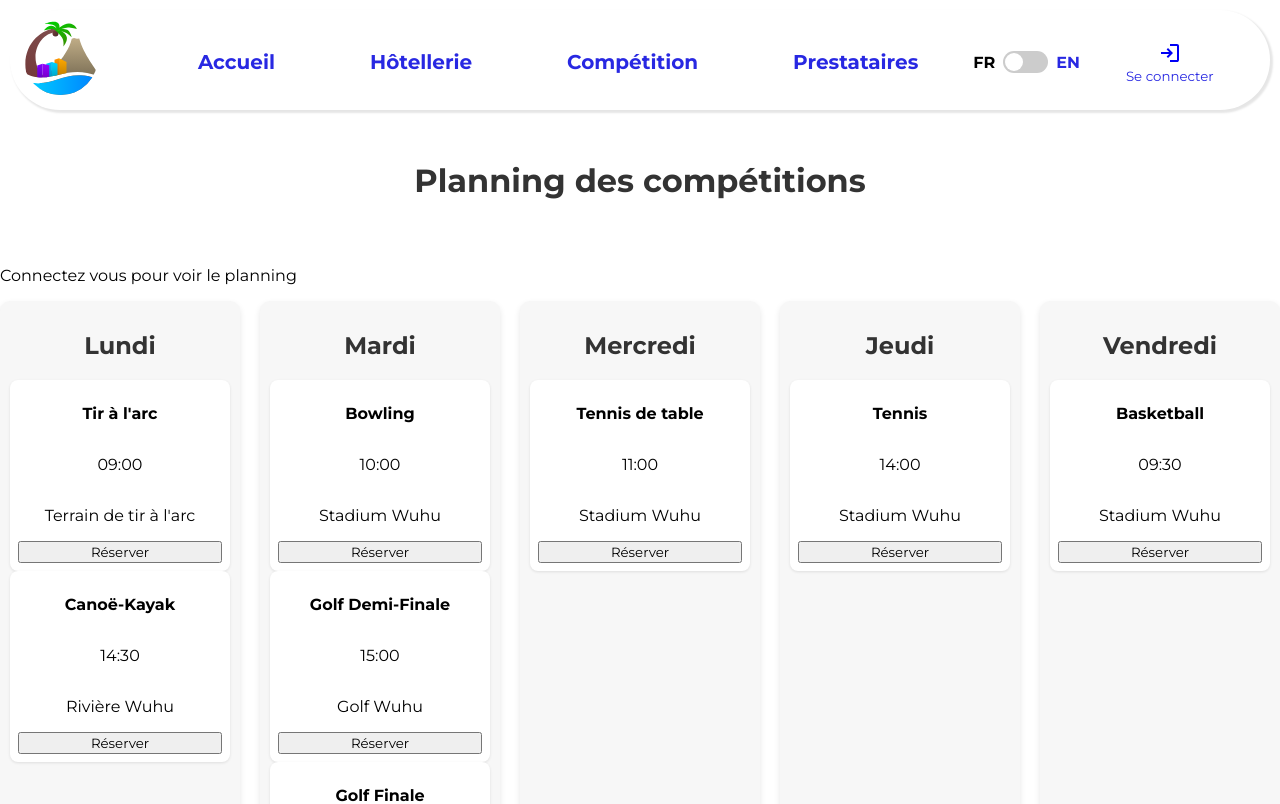
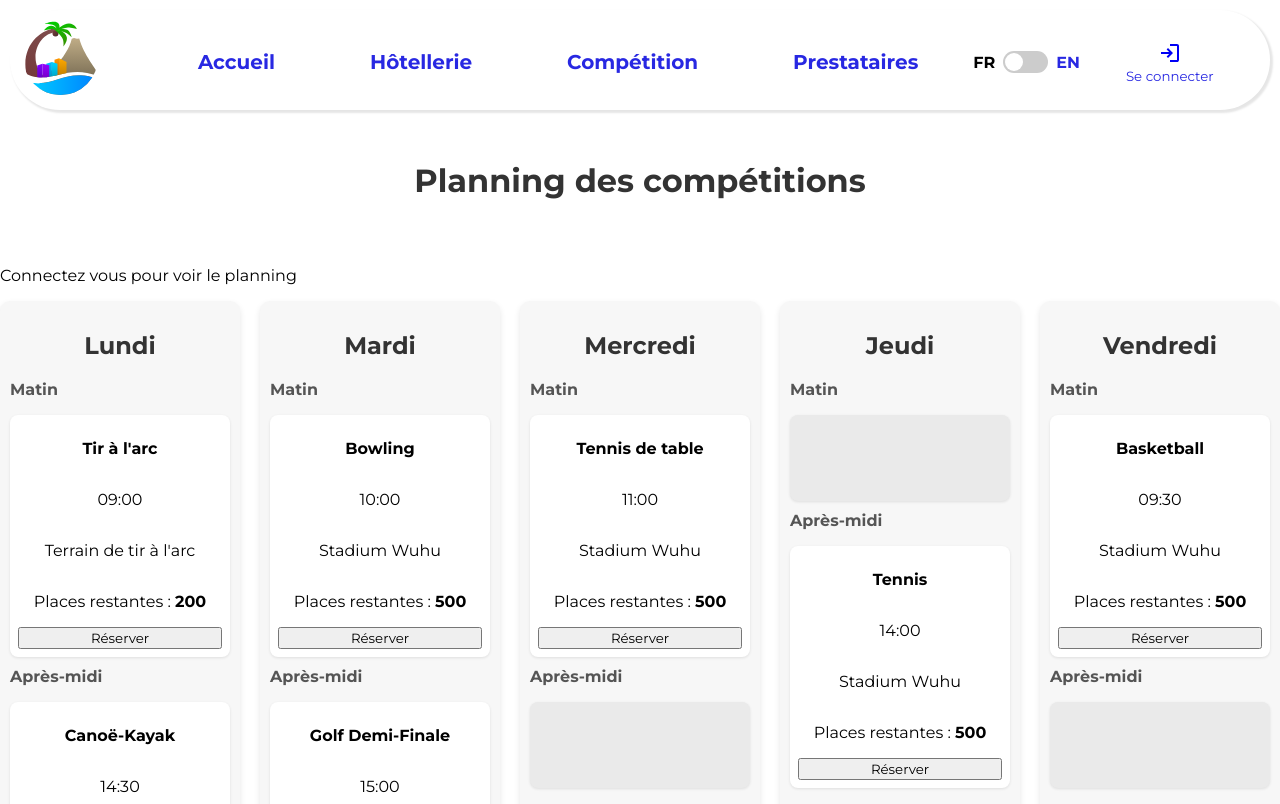
Before and after one commit to maevatomvil/SAE.S3-S4, a Vue app in the folder Wuhu_Games/: page /planning-spectateurs in a window 1280 px wide. Shown: the top 804 px of the page. Built offline with nearby package versions, Linux system fonts and the light colour scheme; a web font is replaced by a local one.

Commit message:
planning spectateurs v2

```diff
--- a/Wuhu_Games/src/services/localsource.service.js
+++ b/Wuhu_Games/src/services/localsource.service.js
@@ -11,7 +11,8 @@ const placesParLieu = {
     "Stadium Wuhu": 500,
     "Golf Wuhu": 300,
     "Terrain de tir à l'arc": 200,
-    "Piste de cyclisme": 300
+    "Piste de cyclisme": 300,
+    "Rivière Wuhu": 1
 }
 
 function initAuthUsers() {
--- a/Wuhu_Games/src/views/Home.vue
+++ b/Wuhu_Games/src/views/Home.vue
@@ -81,7 +81,7 @@ import { ref, onMounted, computed } from 'vue'
 import { useLanguageStore } from '@/stores/languageStore.js'
 import MapComponent from '@/views/Map.vue'
 import HomePageService from '@/services/homepage.service.js'
-import Editor from '@tinymce/tinymce-vue'
+//import Editor from '@tinymce/tinymce-vue'
 
 const languageStore = useLanguageStore()
 const isEnglish = computed(() => languageStore.isEnglish)
--- a/Wuhu_Games/src/views/planning_spectateur.vue
+++ b/Wuhu_Games/src/views/planning_spectateur.vue
@@ -11,6 +11,11 @@
     <div v-for="jour in jours" :key="jour" class="jour">
       <h2>{{ jour }}</h2>
 
+      <div class="periode">
+        <h3>Matin</h3>
+
+        <div class="cases">
+          <template v-if="getCompetitionsMatin(competitions.compUser, jour).length">
             <div
                 v-for="compet in getCompetitionsMatin(competitions.compUser, jour)"
                 :key="compet.titre"
@@ -18,31 +23,45 @@
             >
               <p><strong>{{ compet.titre }}</strong></p>
 
-        <p
-            v-if="getInscriptions()[compet.titre]?.[auth.authUser.username]"
-            style="color:green;font-weight:bold;"
-        >
-          Réservé
-        </p>
-
               <p>{{ compet.heure }}</p>
               <p>{{ compet.lieu }}</p>
 
+              <p>
+                Places restantes :
+                <strong>{{ getPlacesRestantes(compet) }}</strong>
+              </p>
+
               <button
-            v-if="!getInscriptions()[compet.titre]?.[auth.authUser.username]"
+                  v-if="getPlacesRestantes(compet) > 0 && !getInscriptions()[compet.titre]?.[auth.authUser.username]"
                   @click="ouvrirPopupReservation(compet)"
               >
                 Réserver
               </button>
 
               <button
-            v-else
+                  v-else-if="getInscriptions()[compet.titre]?.[auth.authUser.username]"
                   @click="ouvrirPopupReservation(compet)"
               >
                 Ma réservation
               </button>
+
+              <p v-else style="color:red;font-weight:bold;">
+                Complet
+              </p>
+            </div>
+          </template>
+
+          <div v-else>
+            <div class="case vide"></div>
+          </div>
+        </div>
       </div>
 
+      <div class="periode">
+        <h3>Après-midi</h3>
+
+        <div class="cases">
+          <template v-if="getCompetitionsApresMidi(competitions.compUser, jour).length">
             <div
                 v-for="compet in getCompetitionsApresMidi(competitions.compUser, jour)"
                 :key="compet.titre"
@@ -60,6 +79,11 @@
               <p>{{ compet.heure }}</p>
               <p>{{ compet.lieu }}</p>
 
+              <p>
+                Places restantes :
+                <strong>{{ getPlacesRestantes(compet) }}</strong>
+              </p>
+
               <button
                   v-if="!getInscriptions()[compet.titre]?.[auth.authUser.username]"
                   @click="ouvrirPopupReservation(compet)"
@@ -74,27 +98,13 @@
                 Ma réservation
               </button>
             </div>
+          </template>
+
+          <div v-else>
+            <div class="case vide"></div>
           </div>
         </div>
-
-  <div v-if="selectedCompet" class="popup">
-    <div class="popup-content">
-      <h3>Participants: </h3>
-      <ul>
-        <li v-for="joueur in selectedCompet.joueurs || []" :key="joueur.username">
-          {{ joueur.firstname }} {{ joueur.surname }} ({{ joueur.username }})
-        </li>
-      </ul>
-      <button
-          v-if="!getInscriptions()[selectedCompet.titre]?.[auth.authUser.username]"
-          @click="ouvrirPopupInscription(selectedCompet)"
-      >
-        S'inscrire
-      </button>
-      <button v-else @click="ouvrirPopupInscription(selectedCompet)">
-        votre inscription
-      </button>
-      <button @click="selectedCompet = null">Fermer</button>
+      </div>
     </div>
   </div>
 
@@ -102,7 +112,7 @@
     <div class="popup-content">
       <h3>
         Réserver une place pour
-        {{ popupReservationOuvert.titre }} – {{ popupReservationOuvert.jour }}
+        {{ popupReservationOuvert.titre }} — {{ popupReservationOuvert.jour }}
       </h3>
 
       <div class="inscriptiondiv" :class="{ vert: getNumero(popupReservationOuvert.titre) }">
@@ -120,7 +130,7 @@
           class="divCodeInscription"
           :class="{ visibility: numerosInscription[popupReservationOuvert.titre] }"
       >
-        ✔ Réservation confirmée
+        ✓ Réservation confirmée
         <br>
         Numéro : {{ getNumero(popupReservationOuvert.titre) }}
         <br>
@@ -151,7 +161,8 @@ import {
   getCompetitionsApresMidi,
   ajouterCompetition,
   desinscrireUser,
-  supprimerCompetition
+  supprimerCompetition,
+  getPlacesRestantes
 } from '@/services/localsource.service.js'
 
 import { useAuth } from '@/stores/auth.js'
@@ -168,7 +179,6 @@ const auth = useAuth()
 const route = useRoute()
 
 const jours = ["Lundi","Mardi","Mercredi","Jeudi","Vendredi","Samedi","Dimanche"]
-const selectedCompet = ref(null)
 
 const ownerUsername = ref('')
 const canEdit = ref(false)
@@ -184,15 +194,13 @@ onMounted(async () => {
   })
 })
 
-function ouvrirParticipants(compet) {
-  selectedCompet.value = compet
-}
-
 function ouvrirPopupReservation(compet) {
   popupReservationOuvert.value = compet
 }
 
 async function reserver(compet) {
+  if (getPlacesRestantes(compet) <= 0) return
+
   const numero = await inscrireUser(compet, auth.authUser)
   inscriptions.value = getInscriptions()
   numerosInscription.value[compet.titre] = numero
```
Lines whose indentation alone changed are shown as unchanged.
